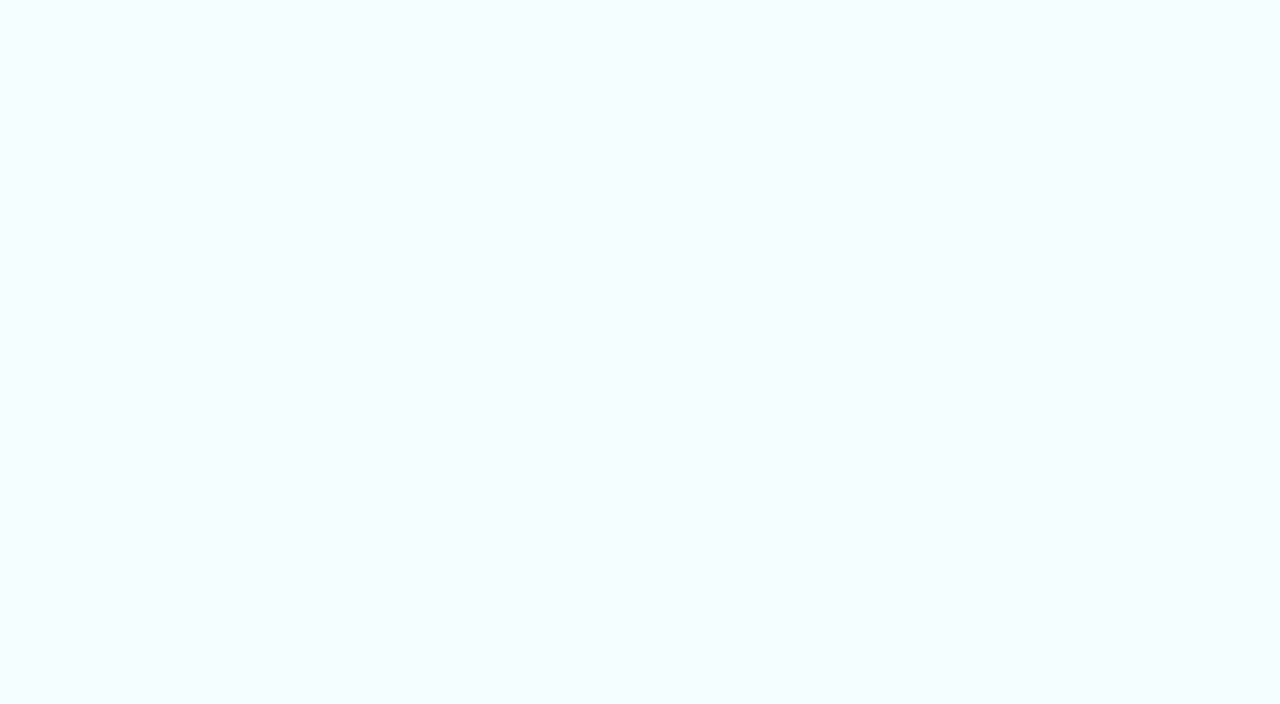
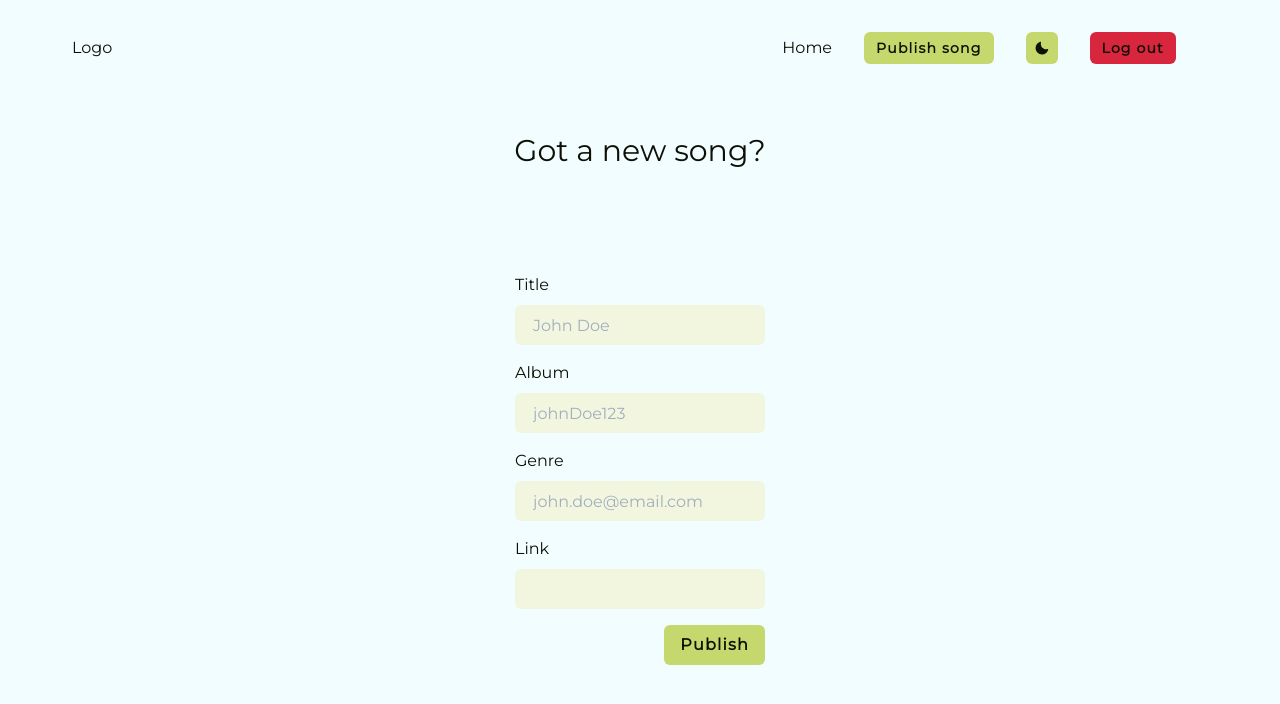
Before and after one commit to cptvictor95/skibiddy-front, a React (Create React App) app: page /publish in a window 1280 px wide. Shown: the top 704 px of the page. Built offline with nearby package versions, Linux system fonts and the light colour scheme; sample sign-in values are in the browser's storage.

Commit message:
finish publishSong

```diff
--- /dev/null
+++ b/src/components/SongForm.tsx
@@ -0,0 +1,148 @@
+import { Flex } from "@chakra-ui/layout";
+import {
+  useToast,
+  FormErrorMessage,
+  FormLabel,
+  Input,
+  Button,
+} from "@chakra-ui/react";
+import React from "react";
+import { useForm } from "react-hook-form";
+import { useHistory } from "react-router-dom";
+import SongCtx from "../context/songContext";
+import useAuth from "../hooks/useAuth";
+import { SongDTO } from "../interface/Song";
+import FormControl from "./FormControl";
+
+const SongForm = () => {
+  const { songActions } = React.useContext(SongCtx);
+  const {
+    register,
+    handleSubmit,
+    reset,
+    formState: { errors },
+  } = useForm();
+  const toast = useToast();
+  const history = useHistory();
+  useAuth();
+
+  const onSubmit = async (data: SongDTO) => {
+    const response = await songActions.createSong(data);
+    reset({
+      title: "",
+      album: "",
+      genre: "",
+      file: "",
+    });
+
+    toast({
+      title: `${response.data.status}`,
+      description: `${response.data.message}`,
+      duration: 5000,
+      isClosable: true,
+    });
+
+    return history.push("/feed");
+  };
+
+  return (
+    <Flex direction="column" align="center" justify="center" minH="70vh">
+      <Flex
+        as="form"
+        onSubmit={handleSubmit(onSubmit)}
+        w="250px"
+        direction="column"
+      >
+        <FormControl isInvalid={Boolean(errors.title)}>
+          {errors.title ? (
+            <>
+              <FormErrorMessage display="inline-block" m={0}>
+                <FormLabel htmlFor="title">
+                  Title {errors.title.message}
+                </FormLabel>
+              </FormErrorMessage>
+            </>
+          ) : (
+            <FormLabel htmlFor="title">Title</FormLabel>
+          )}
+          <Input
+            id="title"
+            type="text"
+            placeholder="John Doe"
+            {...register("title", {
+              required: "is required",
+            })}
+          />
+        </FormControl>
+
+        <FormControl isInvalid={Boolean(errors.album)}>
+          {errors.album ? (
+            <>
+              <FormErrorMessage display="inline-block" m={0}>
+                <FormLabel htmlFor="album">
+                  Album {errors.album.message}
+                </FormLabel>
+              </FormErrorMessage>
+            </>
+          ) : (
+            <FormLabel htmlFor="album">Album</FormLabel>
+          )}
+          <Input
+            id="album"
+            placeholder="johnDoe123"
+            {...register("album", {
+              required: "is required",
+            })}
+          />
+        </FormControl>
+
+        <FormControl isInvalid={Boolean(errors.genre)}>
+          {errors.genre ? (
+            <>
+              <FormErrorMessage display="inline-block" m={0}>
+                <FormLabel htmlFor="genre">
+                  Genre {errors.genre.message}
+                </FormLabel>
+              </FormErrorMessage>
+            </>
+          ) : (
+            <FormLabel htmlFor="genre">Genre</FormLabel>
+          )}
+          <Input
+            id="genre"
+            type="genre"
+            placeholder="john.doe@email.com"
+            {...register("genre", {
+              required: "is required",
+            })}
+          />
+        </FormControl>
+
+        <FormControl isInvalid={Boolean(errors.file)}>
+          {errors.file ? (
+            <>
+              <FormErrorMessage display="inline-block" m={0}>
+                <FormLabel htmlFor="file">Link {errors.file.message}</FormLabel>
+              </FormErrorMessage>
+            </>
+          ) : (
+            <FormLabel htmlFor="file">Link</FormLabel>
+          )}
+          <Input
+            id="file"
+            type="text"
+            {...register("file", {
+              required: "is required",
+            })}
+          />
+        </FormControl>
+
+        <Button type="submit" alignSelf="flex-end">
+          Publish
+        </Button>
+      </Flex>
+    </Flex>
+  );
+};
+
+export default SongForm;
--- /dev/null
+++ b/src/pages/Publish.tsx
@@ -0,0 +1,17 @@
+import { Text } from "@chakra-ui/layout";
+import React from "react";
+import SongForm from "../components/SongForm";
+import Main from "../layouts/Main";
+
+const Publish: React.FC = () => {
+  return (
+    <Main title="Publish">
+      <Text as="h2" textStyle="h2">
+        Got a new song?
+      </Text>
+      <SongForm />
+    </Main>
+  );
+};
+
+export default Publish;
--- a/src/provider/songProvider.tsx
+++ b/src/provider/songProvider.tsx
@@ -3,7 +3,7 @@ import React from "react";
 import { baseUrl } from "../contants";
 import AuthCtx from "../context/authContext";
 import SongContext from "../context/songContext";
-import { Song } from "../interface/Song";
+import { Song, SongDTO } from "../interface/Song";
 
 export const SongProvider: React.FC<{ children: any }> = ({ children }) => {
   const [songs, setSongs] = React.useState<Song[] | null>([]);
@@ -18,12 +18,28 @@ export const SongProvider: React.FC<{ children: any }> = ({ children }) => {
       });
       console.log(response.data);
       setSongs(response.data.songs);
+      return response;
     } catch (error) {
       throw new Error(error.message);
     }
   };
+
+  const createSong = async (data: SongDTO) => {
+    try {
+      const response = await axios.post(`${baseUrl}/songs`, data, {
+        headers: {
+          authorization: authStates.token,
+        },
+      });
+
+      return response;
+    } catch (error) {
+      throw new Error(error.message);
+    }
+  };
+
   const songStates = { songs };
-  const songActions = { getSongs };
+  const songActions = { getSongs, createSong };
   return (
     <SongContext.Provider value={{ songStates, songActions }}>
       {children}
--- a/src/routing/Router.tsx
+++ b/src/routing/Router.tsx
@@ -11,6 +11,7 @@ import Home from "../pages/Home";
 import SignIn from "../pages/SignIn";
 import SignUp from "../pages/SignUp";
 import { SongProvider } from "../provider/songProvider";
+import Publish from "../pages/Publish";
 
 const Router: React.FC = () => {
   return (
@@ -36,6 +37,9 @@ const Router: React.FC = () => {
             <Route path="/feed">
               <Feed />
             </Route>
+            <Route path="/publish">
+              <Publish />
+            </Route>
           </Switch>
         </BrowserRouter>
       </SongProvider>
--- a/src/sections/Header.tsx
+++ b/src/sections/Header.tsx
@@ -107,7 +107,11 @@ const Header: React.FC = (props) => {
           {authStates.token && authStates.token ? (
             <>
               <MenuItems to="/feed">Home</MenuItems>
-              <MenuItems to="/features">Features</MenuItems>
+              <MenuItems to="/publish">
+                <Button size="sm" variant="solid">
+                  Publish song
+                </Button>
+              </MenuItems>
               <IconButton
                 icon={colorMode === "dark" ? <SunIcon /> : <MoonIcon />}
                 onClick={toggleColorMode}
```
Also changed, not shown: src/interface/Song.tsx (+9 -2 lines).
